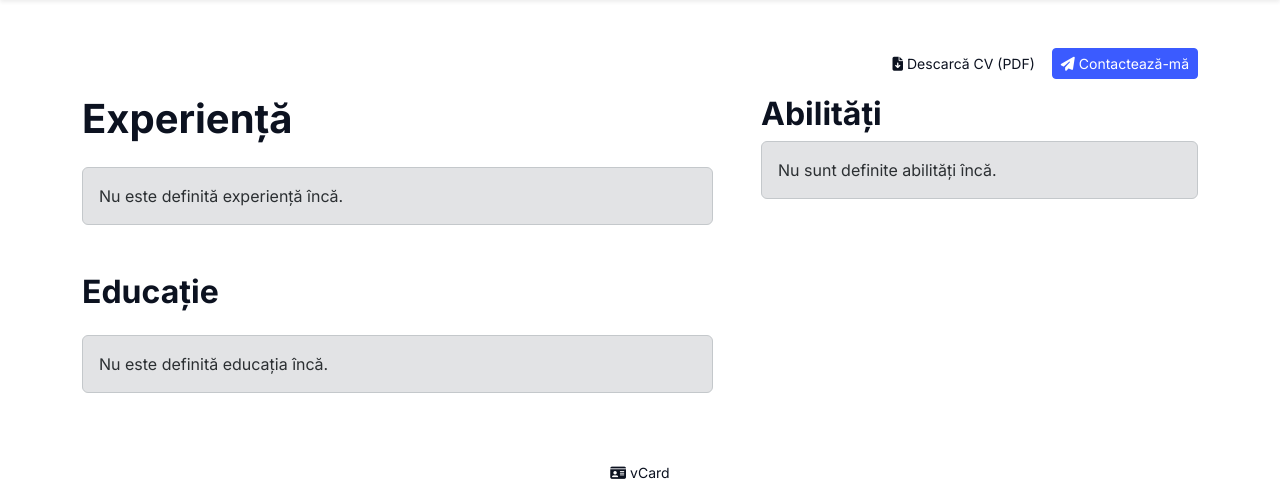
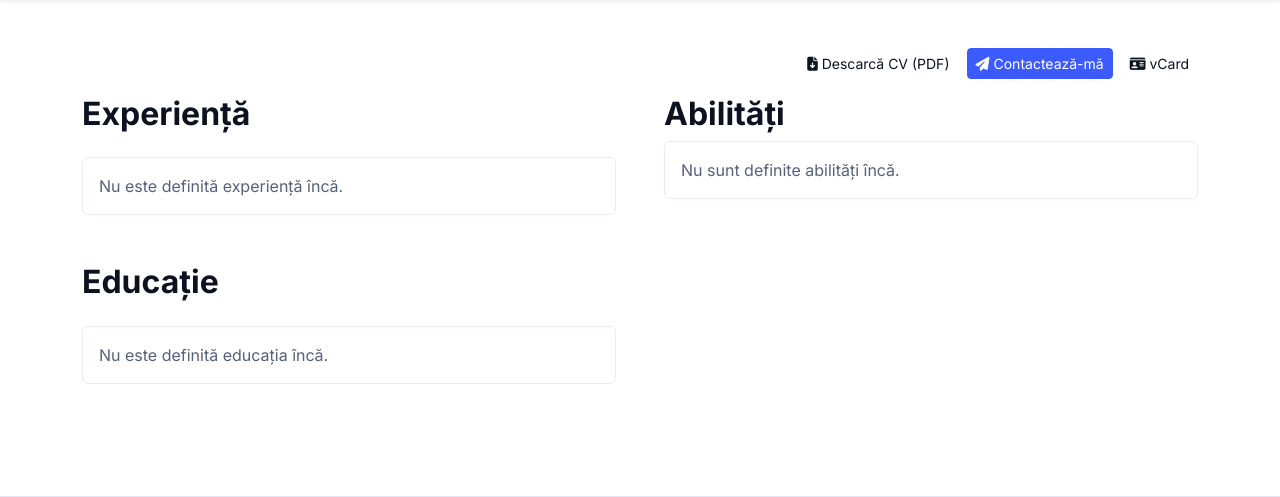
Before and after one commit to i3404214-svg/my-portofolio, a Django app: page /rezumat/ in a window 1280 px wide. Shown: the part 56-553 px from the top of the page. Run offline with Django 5.2, Linux system fonts and the light colour scheme; data that the repository does not hold is empty.

Commit message:
noi imbunatatiri

```diff
--- a/templates/portfolio/resume.html
+++ b/templates/portfolio/resume.html
@@ -5,10 +5,11 @@
   <div class="d-flex justify-content-end gap-2 mb-3 no-print">
     <button class="btn btn-outline-light btn-sm" onclick="window.print()"><i class="fa-solid fa-file-arrow-down me-1"></i>Descarcă CV (PDF)</button>
     <a class="btn btn-primary btn-sm" href="/contact/"><i class="fa-solid fa-paper-plane me-1"></i>Contactează-mă</a>
+    <a class="btn btn-outline-light btn-sm" href="{% url "vcard" %}"><i class="fa-solid fa-id-card me-1"></i>vCard</a>
   </div>
   <div class="row g-5">
-    <div class="col-lg-7">
-      <h1 class="fw-bold mb-4">Experiență</h1>
+    <div class="col-lg-6">
+      <h2 class="fw-bold mb-4">Experiență</h2>
       {% for e in experiences %}
         <div class="card mb-3">
           <div class="card-body">
@@ -23,7 +24,7 @@
           </div>
         </div>
       {% empty %}
-        <div class="alert alert-secondary">Nu este definită experiență încă.</div>
+        <div class="card mb-3"><div class="card-body text-muted">Nu este definită experiență încă.</div></div>
       {% endfor %}
 
       <h2 class="fw-bold mt-5 mb-4">Educație</h2>
@@ -41,10 +42,10 @@
           </div>
         </div>
       {% empty %}
-        <div class="alert alert-secondary">Nu este definită educația încă.</div>
+        <div class="card mb-3"><div class="card-body text-muted">Nu este definită educația încă.</div></div>
       {% endfor %}
     </div>
-    <div class="col-lg-5">
+    <div class="col-lg-6">
       <h2 class="fw-bold">Abilități</h2>
       {% for sk in skills %}
         <div class="mb-3">
@@ -54,10 +55,9 @@
           </div>
         </div>
       {% empty %}
-        <div class="alert alert-secondary">Nu sunt definite abilități încă.</div>
+        <div class="card mb-3"><div class="card-body text-muted">Nu sunt definite abilități încă.</div></div>
       {% endfor %}
     </div>
-    <a class="btn btn-outline-light btn-sm" href="{% url 'vcard' %}"><i class="fa-solid fa-id-card me-1"></i>vCard</a>
   </div>
 </section>
 {% endblock %}
```
